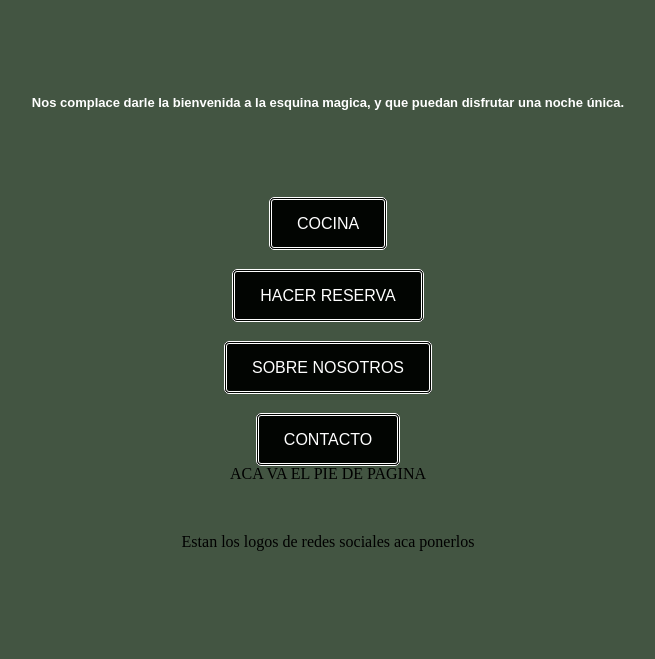
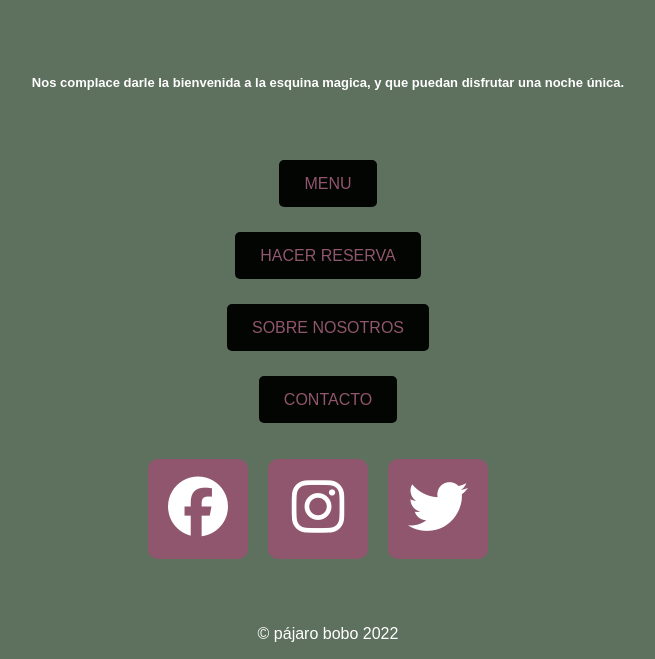
Before and after one commit to ngalda/TP22527, a plain HTML site: page index.html in a window 1280 px wide. Shown: the part 340-999 px from the top of the page, without its empty margins (312-967 px from the left). Before the commit the page ends 907 px from the top, so only its background shows below. Drawn offline with Linux system fonts and the light colour scheme.

Commit message:
se corrige index, se agrega menu y se distribuyen css

```diff
--- /dev/null
+++ b/css/menu.css
@@ -0,0 +1,20 @@
+body {
+    background-color: rgb(94, 112, 94);
+    text-align: center;
+
+}
+
+input[type=text] {
+    width: 130px;
+    -webkit-transition: width 0.4s ease-in-out;
+    transition: width 0.4s ease-in-out;
+  }
+
+input[type=text]:focus {
+    width: 100%;
+  }
+
+  h1{
+    color:  rgb(255, 255, 255);
+    font-family: Arial, Helvetica, sans-serif;
+  }
--- a/css/miestilo.css
+++ b/css/miestilo.css
@@ -1,6 +1,6 @@
 
 body {
-    background-color: rgb(67, 85, 66);
+    background-color: rgb(94, 112, 94);
     text-align: center;
 
 }
@@ -9,13 +9,14 @@ body {
     color:  rgb(255, 255, 255);
     font-family: Arial, Helvetica, sans-serif;
     font-size: small;
-    height: 100px;
+    height: 80px;
     width: 50%;
     /*esto me centraba el div en el medio de la pagina*/
     /*display: inline-block; */
     text-align: center;
     margin: auto;
 }
+
 
 .fondo{
     background-color: rgb(66, 66, 66);
@@ -27,17 +28,48 @@ body {
 .m-boton {
     font-family: Arial, Helvetica, sans-serif;
     background-color: rgb(2, 5, 2) ;
-    color: white;
+    color: rgb(144, 86, 110);
     padding: 15px 25px;
-    border-style:double;
+    border-style: none;
     text-decoration: none;
     border-radius: 5px;
     transition: 0.8s;
 
 
 }
-
 .m-boton:hover {
     background-color: rgb(144, 86, 110);
-    color: black;
+    color: white;
 }
+
+
+.contenedorboton{
+    max-width: 100px;
+    height: 200px;
+    margin: auto;
+    display: flex;
+    align-items: center;
+    justify-content: center;
+}
+.boton1{
+    margin-right: 20px;
+    width: 100px;
+    height: 100px;
+    background-color: rgb(144, 86, 110);
+    border-radius: 10px;
+    border: none;
+    color: white;
+    font-size: 60px;
+    cursor: pointer;
+    transition: 0.7s ease all;
+}
+.boton1:hover {
+    background-color: white;
+    color: rgb(144, 86, 110);
+}
+
+
+.copy{
+    color:  rgb(255, 255, 255);
+    font-family: Arial, Helvetica, sans-serif;
+}
--- a/index.html
+++ b/index.html
@@ -5,7 +5,7 @@
     <meta charset="UTF-8">
     <meta http-equiv="X-UA-Compatible" content="IE=edge">
     <meta name="viewport" content="width=device-width, initial-scale=1.0">
-
+    <script src="https://kit.fontawesome.com/ea374b3f34.js" crossorigin="anonymous"></script>
 
     <link rel="stylesheet" href="css/miestilo.css">
 
@@ -29,7 +29,7 @@
     </header>
     <nav>
         <div>
-            <a class="m-boton" href="nuestracocina.html">COCINA</a>
+            <a class="m-boton" href="nuestracocina.html">MENU</a>
         </div>
         <br><br><br>
         <div>
@@ -44,25 +44,22 @@
             <a class="m-boton" href="contacto.html">CONTACTO</a>
         </div>
     </nav>
-    <section>
+    <footer>
 
-    </section>
+        <div class="contenedorboton">
 
-    <section>
+            <a href="https://www.facebook.com/"><button class="boton1"><i class="fa-brands fa-facebook"></i></button></a>
 
-    </section>
+            <a href="https://www.instagram.com/"><button class="boton1"><i class="fa-brands fa-instagram"></i></button></a>
 
-    <section>
-
-    </section>
-
-    <footer>
-        <p>ACA VA EL PIE DE PAGINA</p>
-        <br>
-        <div>
+            <a href="https://twitter.com/?lang=es"><button class="boton1"><i class="fa-brands fa-twitter"></i></button></a>
 
         </div>
-        <p>Estan los logos de redes sociales aca ponerlos</p>
+
+        <div class="copy">
+        <p>&#169 pájaro bobo 2022</p>
+        </div>
+
     </footer>
 
 </body>
```
Also changed, not shown: nuestracocina.html (+11 -1 lines), img/PAJARO BOBO.png.
